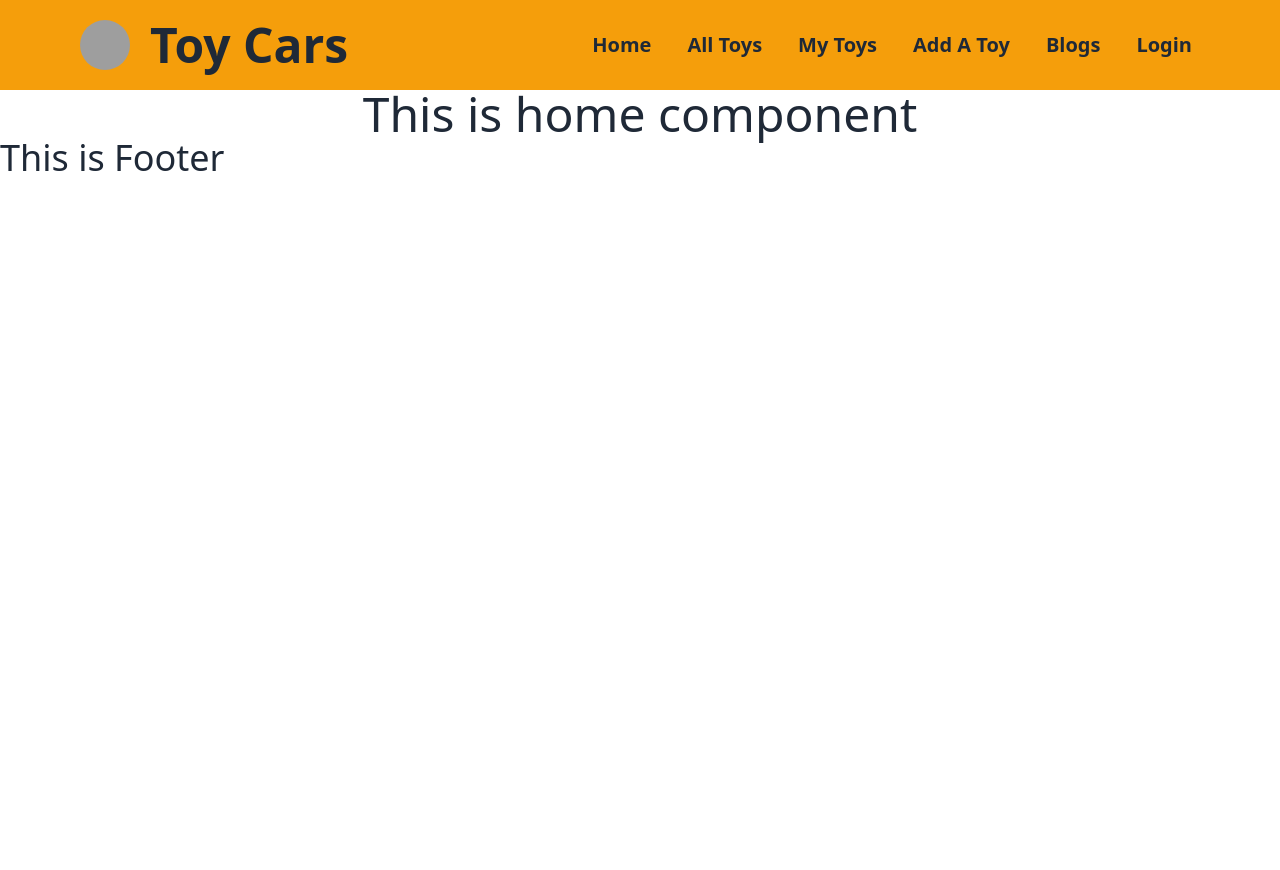
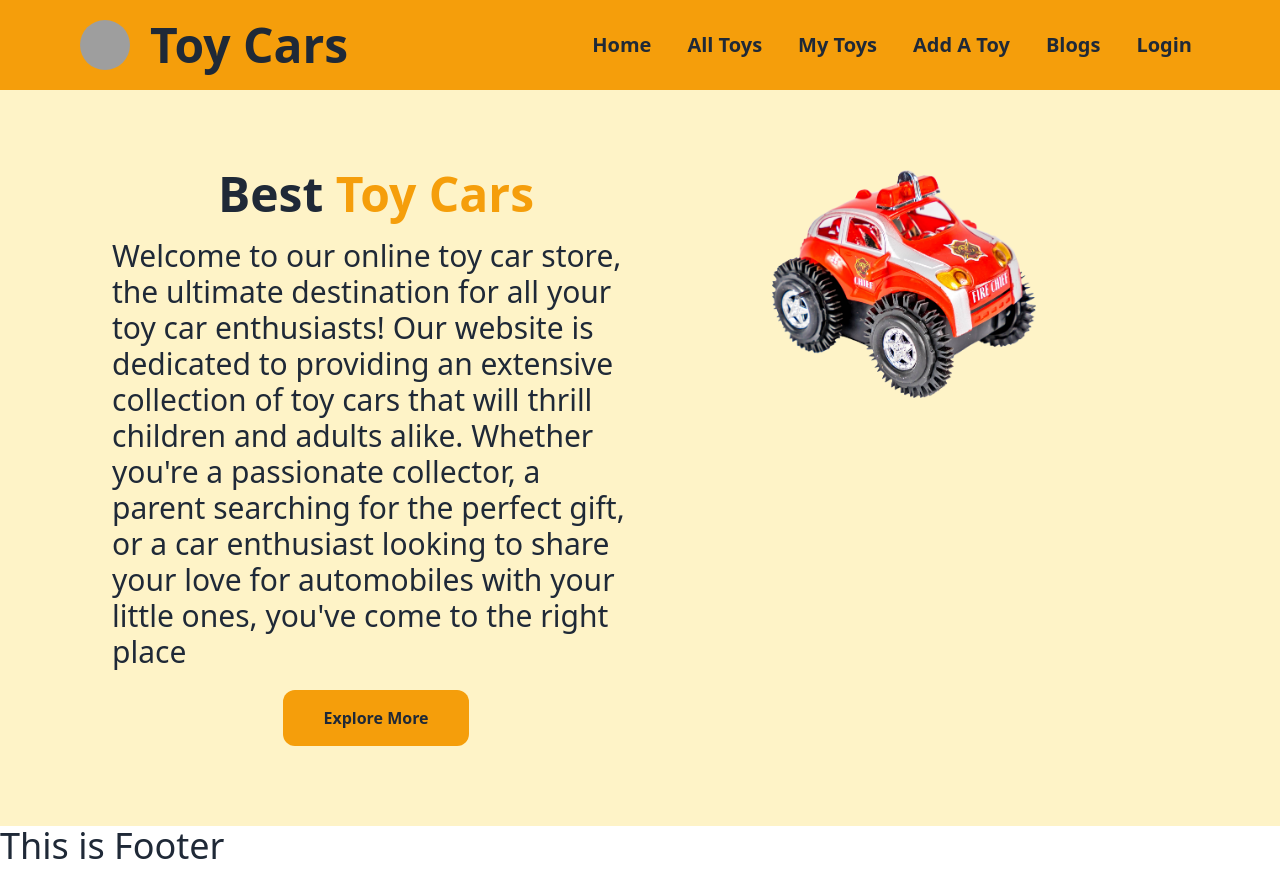
Before and after one commit to HasibUddin1/toy-marketplace-public-client, a React (Vite) app: page / in a window 1280 px wide. Before the commit the page ends 800 px from the top, so only its background shows below. Built offline with nearby package versions, Linux system fonts and the light colour scheme; grey boxes are pictures that could not be loaded.

Commit message:
added banner section

```diff
--- /dev/null
+++ b/src/pages/Home/Banner/Banner.jsx
@@ -0,0 +1,20 @@
+import banner from '../../../assets/images/banner-image-2.png'
+
+const Banner = () => {
+    return (
+        <div className='flex bg-amber-100 justify-between px-28 py-20'>
+            <div className='w-1/2'>
+                <h1 className='text-center text-5xl font-bold mb-5'>Best <span className='text-amber-500'>Toy Cars</span></h1>
+                <h4 className='text-3xl'>Welcome to our online toy car store, the ultimate destination for all your toy car enthusiasts! Our website is dedicated to providing an extensive collection of toy cars that will thrill children and adults alike. Whether you&apos;re a passionate collector, a parent searching for the perfect gift, or a car enthusiast looking to share your love for automobiles with your little ones, you&apos;ve come to the right place</h4>
+                <div className='text-center mt-5'>
+                    <button className='bg-amber-500 font-bold px-10 py-4 rounded-xl hover:bg-amber-700 ease-in-out duration-200'>Explore More</button>
+                </div>
+            </div>
+            <div className='w-1/2'>
+                <img className='w-1/2 mx-auto' src={banner} alt="" />
+            </div>
+        </div>
+    );
+};
+
+export default Banner;
--- a/src/pages/Home/Home.jsx
+++ b/src/pages/Home/Home.jsx
@@ -1,9 +1,10 @@
+import Banner from "./Banner/Banner";
 
 
 const Home = () => {
     return (
         <div>
-            <h1 className="text-5xl text-center">This is home component</h1>
+            <Banner></Banner>
         </div>
     );
 };
```
Also changed, not shown: src/assets/images/banner-image-2.png (added), src/assets/images/banner-image.png (added).
